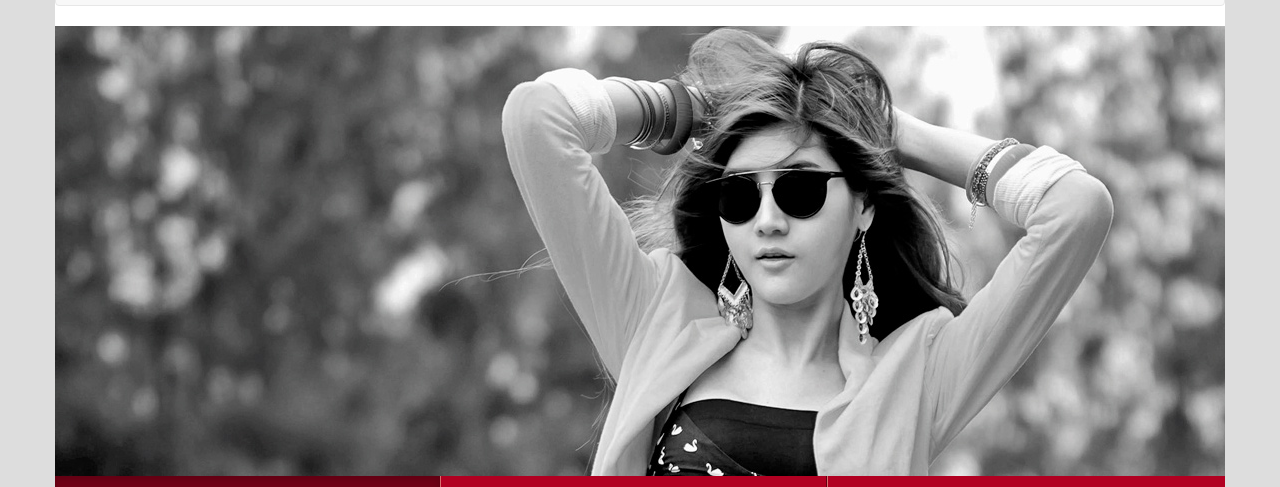
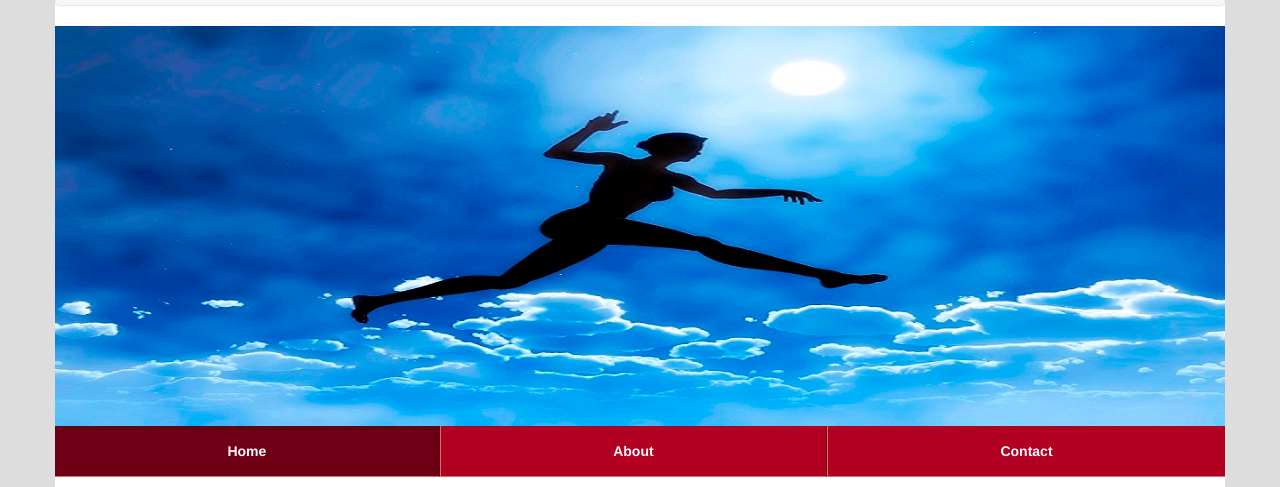
Before and after one commit to pimnilpat/Demanding, a plain HTML site: page preview.html in a window 1280 px wide. Shown: the part 77-564 px from the top of the page. Drawn offline with Linux system fonts and the light colour scheme.

Commit message:
second commit

```diff
--- a/preview.html
+++ b/preview.html
@@ -91,7 +91,7 @@
 				</nav>
 				</div><!-- header -->
 			</div>
-			<img src="images/header_image1.jpg" alt="header image" class="img-responsive cleaner">
+			<img src="images/Courage600.jpg" alt="header image" class="img-responsive cleaner">
 			<div class="masthead" id="masthead">
 		        <ul class="nav nav-justified">
 		          <li class="active"><a href="index.html">Home</a></li>
```
